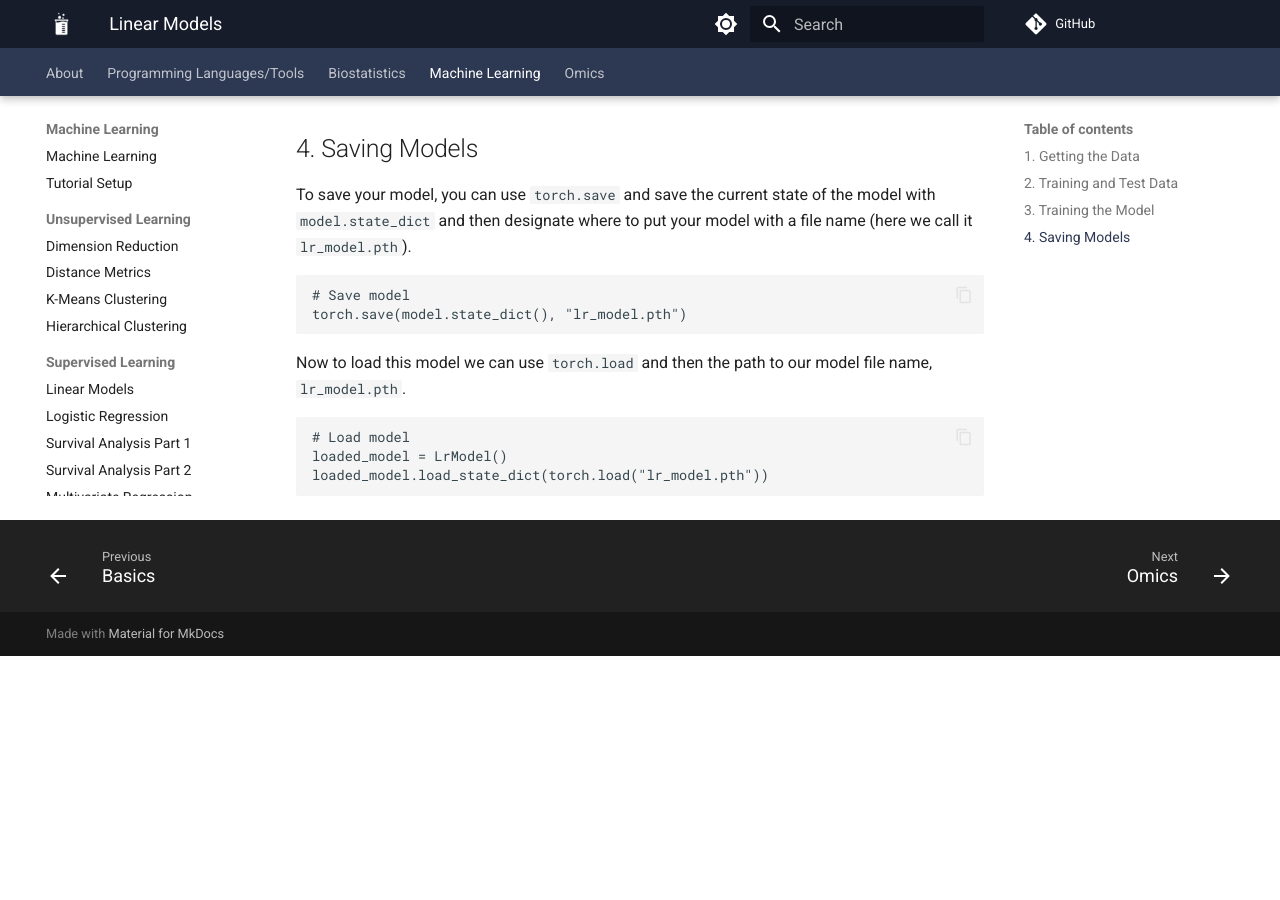
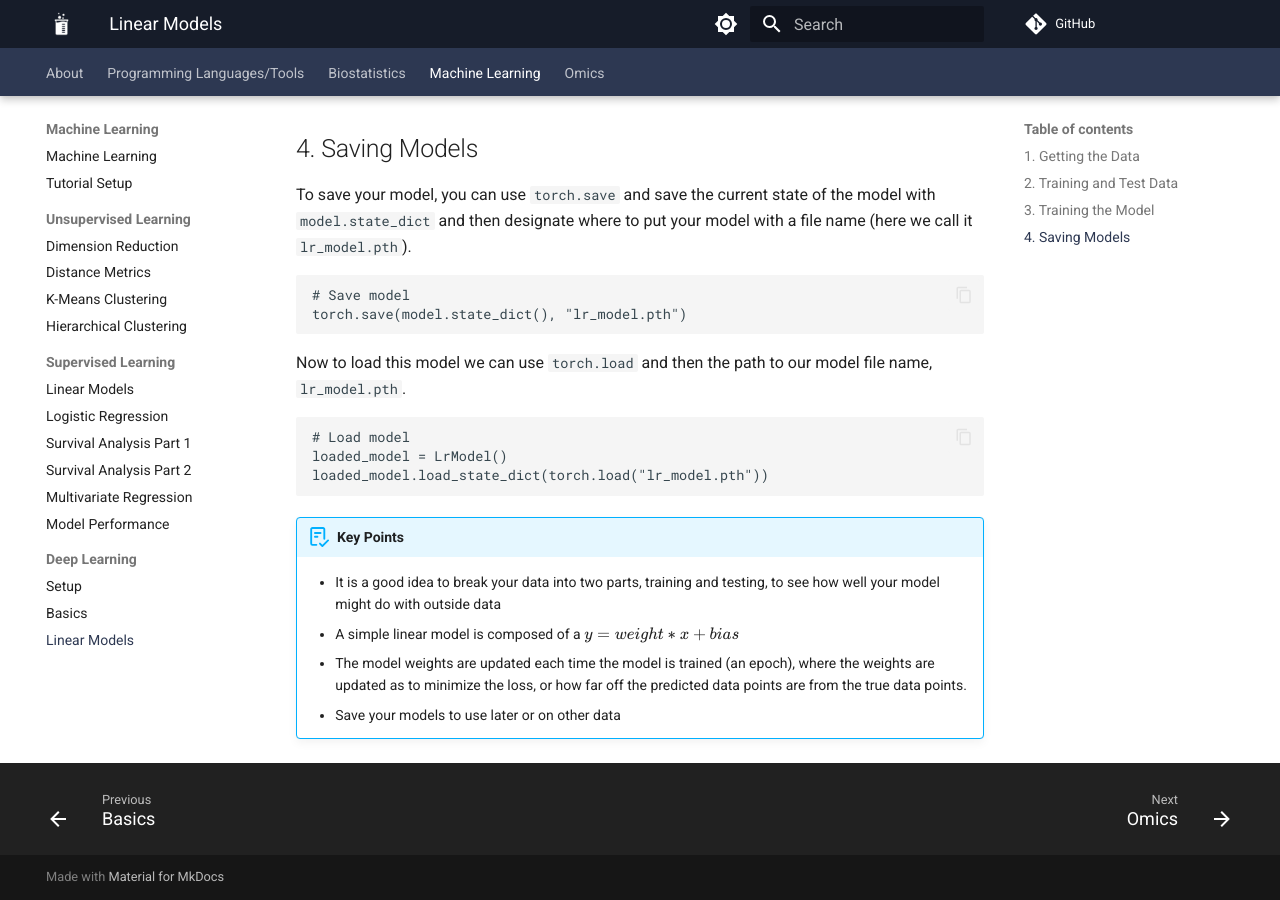
Before and after one commit to comp-tox-jhu/CompToxLab, an MkDocs documentation site: the page built from docs/machine_learning/deep_learning/02_linear_model.md, in a window 1280 px wide and 900 px high, scrolled down 6301 px. Built offline with MkDocs 1.6.1 and Material for MkDocs 9.7.7, drawn with Linux system fonts in a browser that asks for light colours; comment, search, counter and statistics services are not loaded; before the commit the page ends 6957 px from its top, so only the background shows below that.

Commit message:
Update 02_linear_model.md

````diff
--- a/docs/machine_learning/deep_learning/02_linear_model.md
+++ b/docs/machine_learning/deep_learning/02_linear_model.md
@@ -210,3 +210,9 @@ Now to load this model we can use `torch.load` and then the path to our model fi
 loaded_model = LrModel()
 loaded_model.load_state_dict(torch.load("lr_model.pth"))
 ```
+
+!!! abstract "Key Points"
+    - It is a good idea to break your data into two parts, training and testing, to see how well your model might do with outside data
+    - A simple linear model is composed of a $y = weight*x + bias$
+    - The model weights are updated each time the model is trained (an epoch), where the weights are updated as to minimize the loss, or how far off the predicted data points are from the true data points.
+    - Save your models to use later or on other data
````
